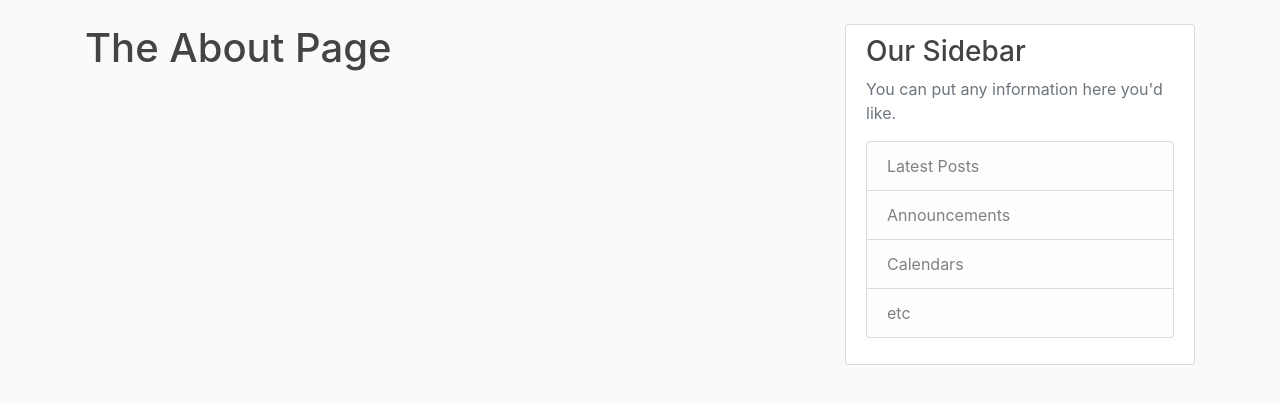
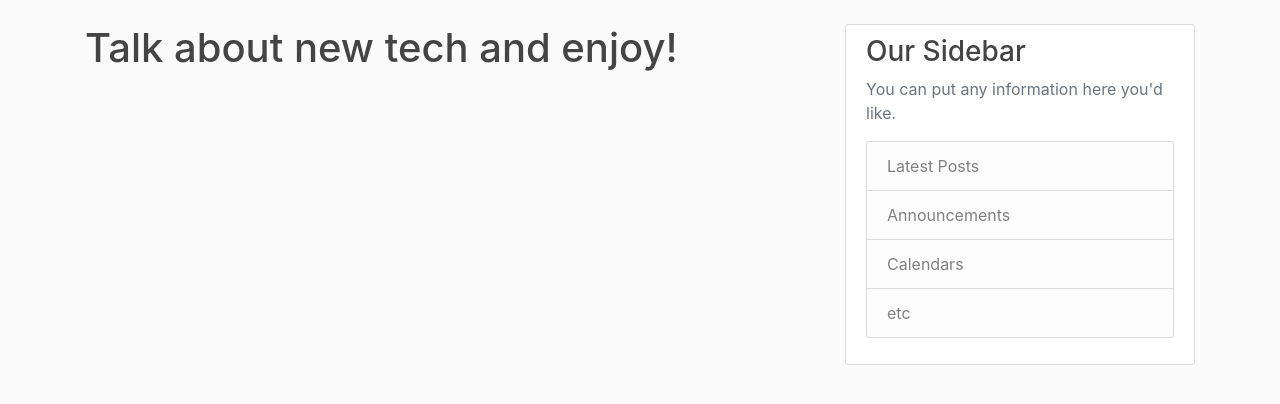
Before and after one commit to Ahnaf615/SocialWeb, a Django app: page /about/ in a window 1280 px wide. Shown: the part 56-460 px from the top of the page. Run offline with Django 3.2, Linux system fonts and the light colour scheme; a user stored in the database is signed in; some libraries are stand-ins or nearby versions.

Commit message:
Update about.html

```diff
--- a/socialweb/django_project/blog/templates/blog/about.html
+++ b/socialweb/django_project/blog/templates/blog/about.html
@@ -1,4 +1,4 @@
 {% extends "blog/base.html" %}
 {% block content %}
-<h1>The About Page</h1>
+<h1>Talk about new tech and enjoy!</h1>
 {% endblock content %}
```
